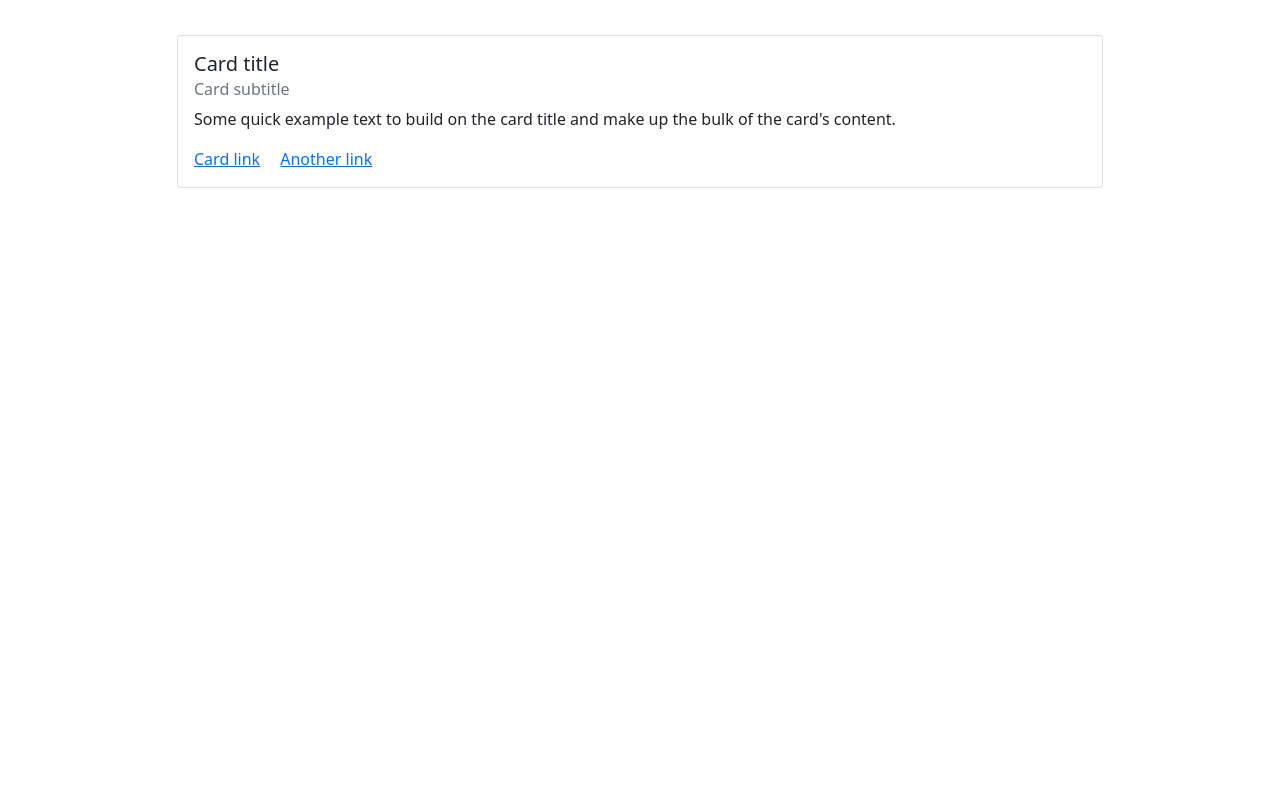
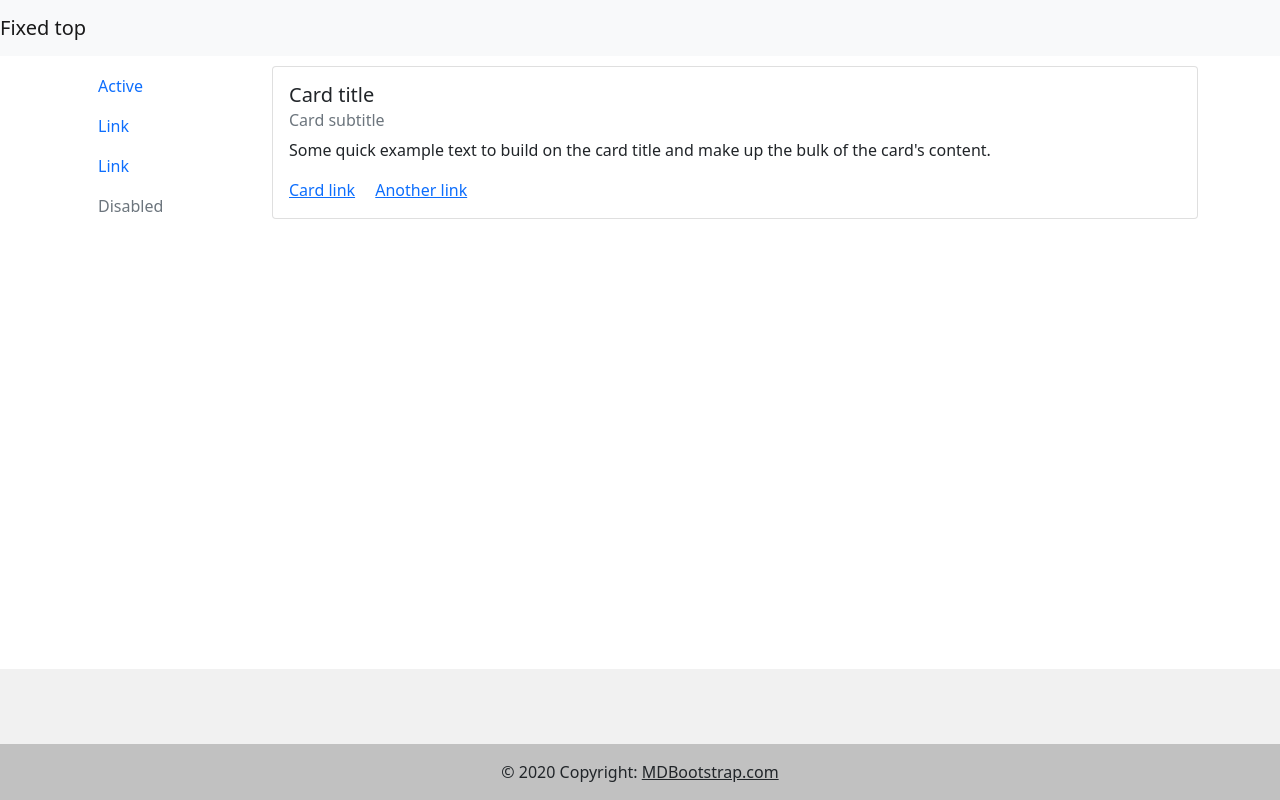
Before and after one commit to aspekt23/PHP, a PHP site: template public/views/mainpage.php in a window 1280 px wide. Run offline with PHP 8.4, Linux system fonts and the light colour scheme; the template is opened without the code that fills it, so the values that code supplies are empty; the visitor is signed in with stand-in values (Sample User, id 1).

Commit message:
basic layout

```diff
--- a/public/views/footer.php
+++ b/public/views/footer.php
@@ -3,11 +3,75 @@
 
 ?>
 
+</body>
+<footer class="text-center text-white fixed-bottom" style="background-color: #f1f1f1;">
+    <!-- Grid container -->
+    <div class="container pt-4">
+        <!-- Section: Social media -->
+        <section class="mb-4">
+            <!-- Facebook -->
+            <a
+                    class="btn btn-link btn-floating btn-lg text-dark m-1"
+                    href="#!"
+                    role="button"
+                    data-mdb-ripple-color="dark"
+            ><i class="fab fa-facebook-f"></i
+                ></a>
 
-<footer>
+            <!-- Twitter -->
+            <a
+                    class="btn btn-link btn-floating btn-lg text-dark m-1"
+                    href="#!"
+                    role="button"
+                    data-mdb-ripple-color="dark"
+            ><i class="fab fa-twitter"></i
+                ></a>
 
+            <!-- Google -->
+            <a
+                    class="btn btn-link btn-floating btn-lg text-dark m-1"
+                    href="#!"
+                    role="button"
+                    data-mdb-ripple-color="dark"
+            ><i class="fab fa-google"></i
+                ></a>
 
+            <!-- Instagram -->
+            <a
+                    class="btn btn-link btn-floating btn-lg text-dark m-1"
+                    href="#!"
+                    role="button"
+                    data-mdb-ripple-color="dark"
+            ><i class="fab fa-instagram"></i
+                ></a>
 
+            <!-- Linkedin -->
+            <a
+                    class="btn btn-link btn-floating btn-lg text-dark m-1"
+                    href="#!"
+                    role="button"
+                    data-mdb-ripple-color="dark"
+            ><i class="fab fa-linkedin"></i
+                ></a>
+            <!-- Github -->
+            <a
+                    class="btn btn-link btn-floating btn-lg text-dark m-1"
+                    href="#!"
+                    role="button"
+                    data-mdb-ripple-color="dark"
+            ><i class="fab fa-github"></i
+                ></a>
+        </section>
+        <!-- Section: Social media -->
+    </div>
+    <!-- Grid container -->
+
+    <!-- Copyright -->
+    <div class="text-center text-dark p-3" style="background-color: rgba(0, 0, 0, 0.2);">
+        © 2020 Copyright:
+        <a class="text-dark" href="https://mdbootstrap.com/">MDBootstrap.com</a>
+    </div>
+    <!-- Copyright -->
 </footer>
 
 
--- a/public/views/header.php
+++ b/public/views/header.php
@@ -3,8 +3,6 @@
 
 
 ?>
-
-
 
 
 
@@ -17,8 +15,14 @@
 
     <!-- Bootstrap CSS -->
     <link href="https://cdn.jsdelivr.net/npm/bootstrap@5.0.0-beta3/dist/css/bootstrap.min.css" rel="stylesheet" integrity="sha384-eOJMYsd53ii+scO/bJGFsiCZc+5NDVN2yr8+0RDqr0Ql0h+rP48ckxlpbzKgwra6" crossorigin="anonymous">
-
+    <link href="/public/views/main.css" rel="stylesheet" type="text/css"/>
     <title>Hello, world!</title>
 
 
 </head>
+
+<body>
+
+<nav class="navbar navbar-light bg-light">
+    <a class="navbar-brand" href="#">Fixed top</a>
+</nav>
--- a/public/views/mainpage.php
+++ b/public/views/mainpage.php
@@ -5,11 +5,14 @@ require 'public/views/header.php';
 
 ?>
 
-  <body>
+
 
   <div class="container">
-      <div class="row justify-content-center">
-          <div class="col-10" style="margin-top: 35px;">
+      <div class="row justify-content-center" style="margin-top: 10px">
+
+              <?php require 'public/views/nav.php'; ?>
+
+          <div class="col-10">
               <div class="card">
                   <div class="card-body">
                       <h5 class="card-title">Card title</h5>
@@ -27,7 +30,7 @@ require 'public/views/header.php';
     <!-- Bootstrap Bundle with Popper -->
     <script src="https://cdn.jsdelivr.net/npm/bootstrap@5.0.0-beta3/dist/js/bootstrap.bundle.min.js" integrity="sha384-JEW9xMcG8R+pH31jmWH6WWP0WintQrMb4s7ZOdauHnUtxwoG2vI5DkLtS3qm9Ekf" crossorigin="anonymous"></script>
 
-  </body>
+
   <?php
 
   require 'public/views/footer.php';
--- /dev/null
+++ b/public/views/nav.php
@@ -0,0 +1,17 @@
+
+<div class="col-2">
+    <ul class="nav flex-column">
+        <li class="nav-item">
+            <a class="nav-link active" href="#">Active</a>
+        </li>
+        <li class="nav-item">
+            <a class="nav-link" href="#">Link</a>
+        </li>
+        <li class="nav-item">
+            <a class="nav-link" href="#">Link</a>
+        </li>
+        <li class="nav-item">
+            <a class="nav-link disabled" href="#">Disabled</a>
+        </li>
+    </ul>
+</div>
--- /dev/null
+++ b/variables.php
@@ -0,0 +1,3 @@
+<?php
+
+define('ROOT_PATH', __DIR__);
```
Also changed, not shown: public/views/main.css (added).
